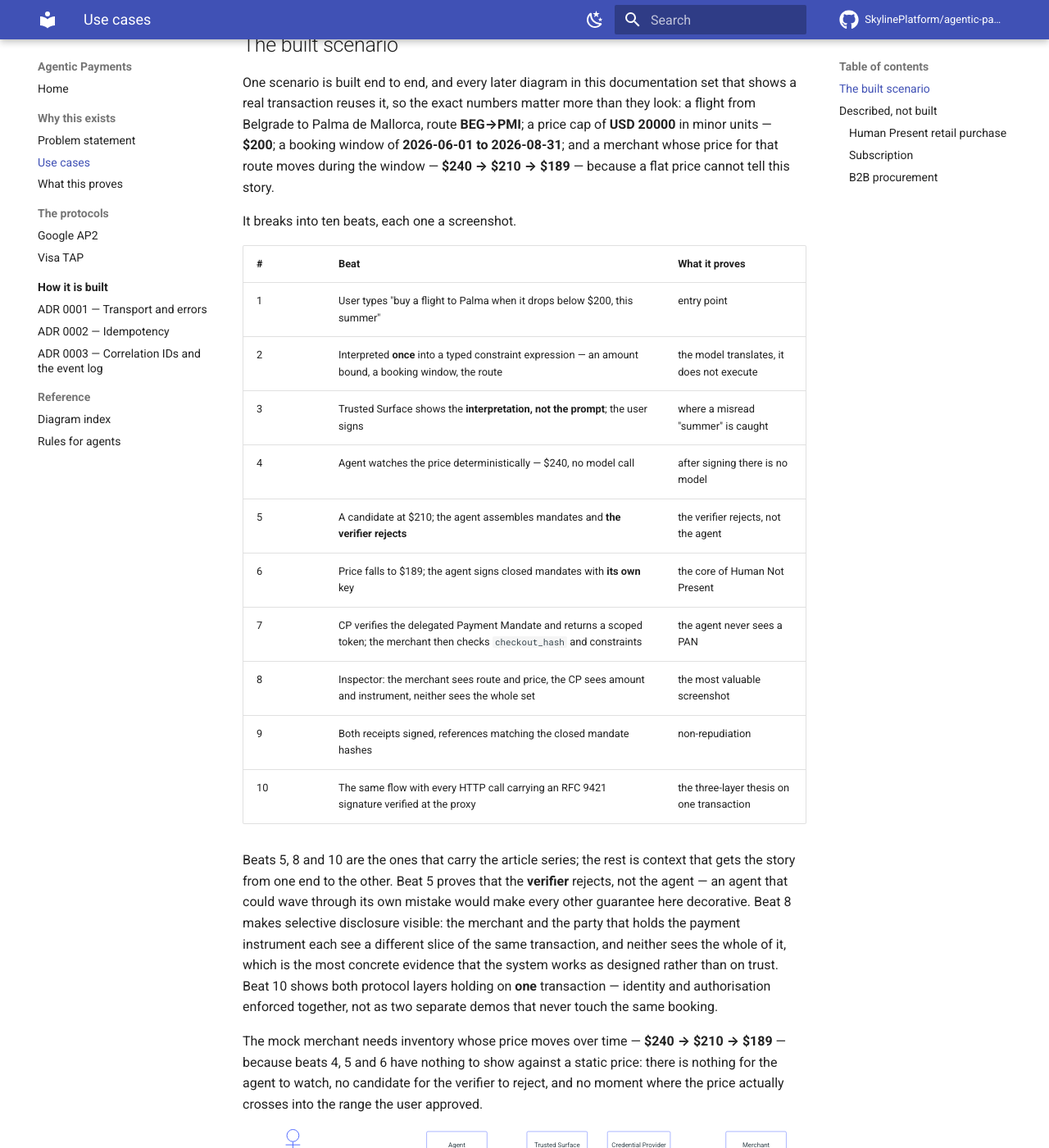
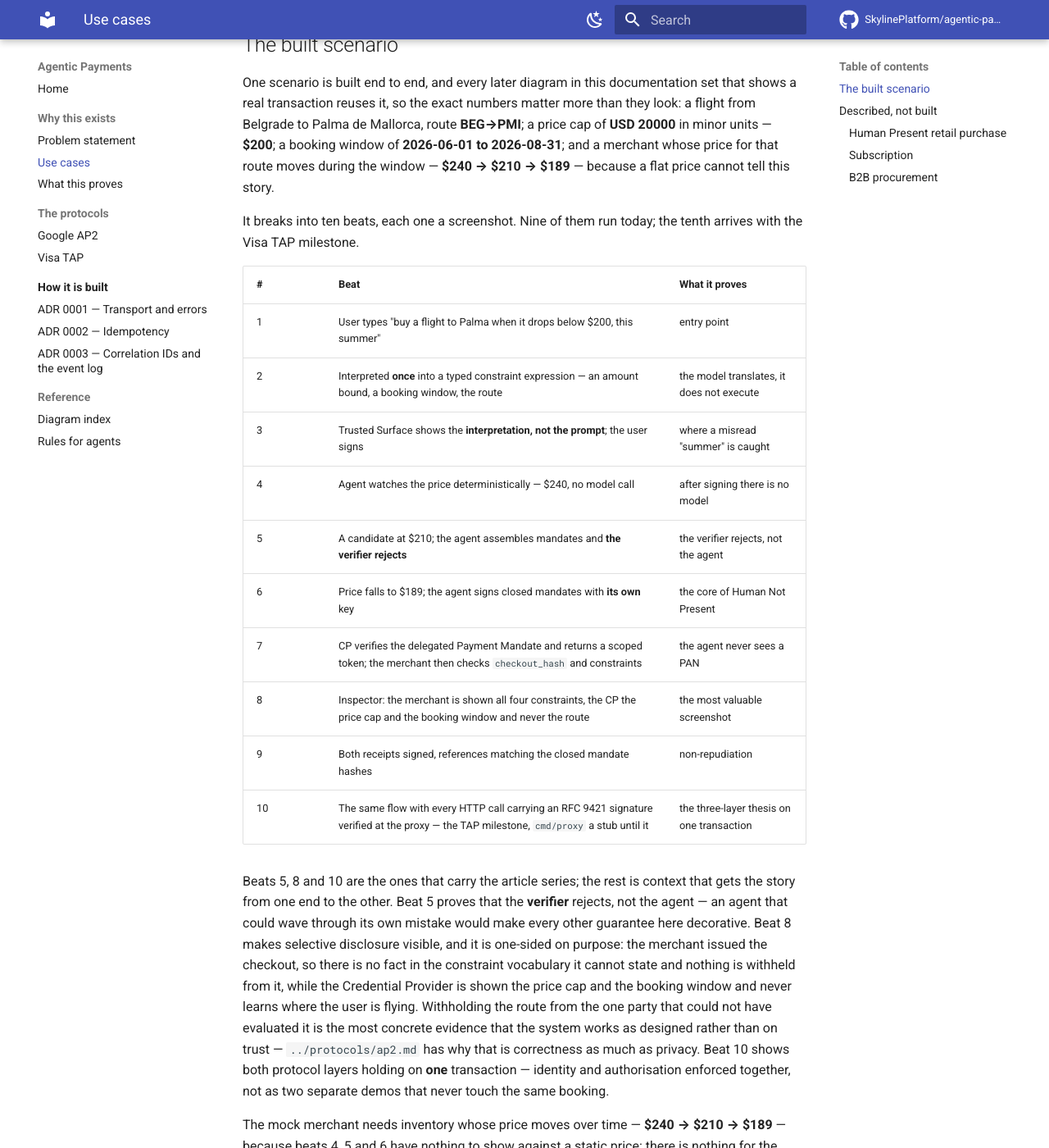
Before and after one commit to SkylinePlatform/agentic-payments, an MkDocs documentation site: the page built from docs/business/use-cases.md, in a window 1280 px wide and 1400 px high, scrolled down 311 px. Shown: the whole window at 82% size. Built offline with MkDocs 1.6.1 and Material for MkDocs 9.7.7, drawn with Linux system fonts in a browser that asks for light colours; comment, search, counter and statistics services are not loaded.

Commit message:
docs: beat 8 is one-sided, beat 10 is TAP's, and the rule has a home
#23's two "done when" conditions, taken separately.

**The flight scenario.** Audited beat by beat against the shipped code —
`deploy/catalogue.json`, `interpret.Demo()`'s `flightToPalma`, and
`ap2.Minimise`'s two evaluation rows — rather than only the line the #23
audit tripped over. Beats 1 to 7 and 9 hold: the prompt is scripted
character for character, the prices are `[24000, 21000, 18900]`, and the
step-index watch and the Credential Provider's refusal are what the code
does. Two do not.

Beat 8 said the merchant and the Credential Provider "each see a different
slice ... neither sees the whole set". The merchant issued the checkout, so
`evaluations[ForCheckout]` credits it with every field in the registry plus
item attributes and minimising withholds nothing from it. It sees all four
constraints. Only the Credential Provider is narrowed — `ForPayment` is
`amount`, `at`, `merchant.id`, and `attributes: false` takes the two route
constraints out. It also never sees an instrument: that is not a fact any
constraint in this vocabulary reads. The asymmetry is the screenshot, so
saying both parties are narrowed sells the beat short as well as being
wrong.

Beat 10 is the TAP milestone. `cmd/proxy` prints "not implemented yet" and
exits 1, and `deploy/demo.json` marks it `"implemented": false`, so a
walkthrough calling all ten beats screenshots of a scenario built end to
end promises one that cannot be taken.

**The standing rule.** #23's first condition is a policy about future pull
requests, which no single change satisfies and which therefore belongs in
AGENTS.md's Conventions rather than in an issue that stays open to hold it.
Written there beside the other two rules of that shape, in the issue's own
words: a diagram carries the authority of a picture even after it has
started teaching the wrong thing.

`make check` passes; `make diagrams` renders all eighteen.

Closes #23

```diff
--- a/docs/business/use-cases.md
+++ b/docs/business/use-cases.md
@@ -17,7 +17,8 @@ Mallorca, route **BEG→PMI**; a price cap of **USD 20000** in minor units —
 whose price for that route moves during the window — **$240 → $210 → $189**
 — because a flat price cannot tell this story.
 
-It breaks into ten beats, each one a screenshot.
+It breaks into ten beats, each one a screenshot. Nine of them run today; the
+tenth arrives with the Visa TAP milestone.
 
 | # | Beat | What it proves |
 |---|---|---|
@@ -28,20 +29,24 @@ It breaks into ten beats, each one a screenshot.
 | 5 | A candidate at $210; the agent assembles mandates and **the verifier rejects** | the verifier rejects, not the agent |
 | 6 | Price falls to $189; the agent signs closed mandates with **its own** key | the core of Human Not Present |
 | 7 | CP verifies the delegated Payment Mandate and returns a scoped token; the merchant then checks `checkout_hash` and constraints | the agent never sees a PAN |
-| 8 | Inspector: the merchant sees route and price, the CP sees amount and instrument, neither sees the whole set | the most valuable screenshot |
+| 8 | Inspector: the merchant is shown all four constraints, the CP the price cap and the booking window and never the route | the most valuable screenshot |
 | 9 | Both receipts signed, references matching the closed mandate hashes | non-repudiation |
-| 10 | The same flow with every HTTP call carrying an RFC 9421 signature verified at the proxy | the three-layer thesis on one transaction |
+| 10 | The same flow with every HTTP call carrying an RFC 9421 signature verified at the proxy — the TAP milestone, `cmd/proxy` a stub until it | the three-layer thesis on one transaction |
 
 Beats 5, 8 and 10 are the ones that carry the article series; the rest is
 context that gets the story from one end to the other. Beat 5 proves that the
 **verifier** rejects, not the agent — an agent that could wave through its own
 mistake would make every other guarantee here decorative. Beat 8 makes
-selective disclosure visible: the merchant and the party that holds the
-payment instrument each see a different slice of the same transaction, and
-neither sees the whole of it, which is the most concrete evidence that the
-system works as designed rather than on trust. Beat 10 shows both protocol
-layers holding on **one** transaction — identity and authorisation enforced
-together, not as two separate demos that never touch the same booking.
+selective disclosure visible, and it is one-sided on purpose: the merchant
+issued the checkout, so there is no fact in the constraint vocabulary it cannot
+state and nothing is withheld from it, while the Credential Provider is shown
+the price cap and the booking window and never learns where the user is flying.
+Withholding the route from the one party that could not have evaluated it is the
+most concrete evidence that the system works as designed rather than on trust —
+`../protocols/ap2.md` has why that is correctness as much as privacy. Beat 10
+shows both protocol layers holding on **one** transaction — identity and
+authorisation enforced together, not as two separate demos that never touch the
+same booking.
 
 The mock merchant needs inventory whose price moves over time —
 **$240 → $210 → $189** — because beats 4, 5 and 6 have nothing to show against
```
Also changed, not shown: AGENTS.md (+8 -0 lines).
